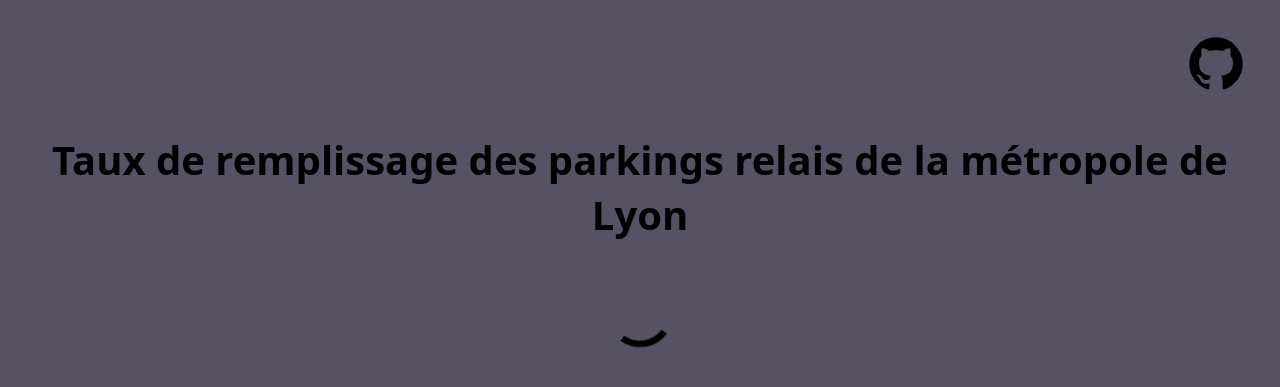
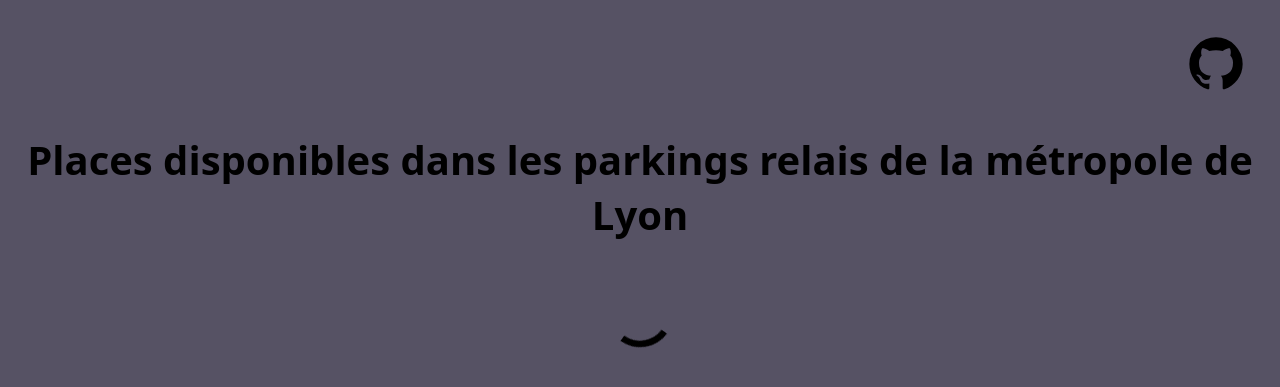
Before and after one commit to vqlion/litchi, a FastAPI app: page /park in a window 1280 px wide. Shown: the top 387 px of the page. Run offline with FastAPI, Linux system fonts and the light colour scheme; data that the repository does not hold is empty; some libraries are stand-ins or nearby versions.

Commit message:
Fix header text in parking html

```diff
--- a/src/templates/park_index.html
+++ b/src/templates/park_index.html
@@ -106,7 +106,7 @@
         <div class="gith-icon">
             <a href="https://github.com/vqlion/litchi" target="_blank"><img src="static/styles/github.svg" alt="github icon"></a>
         </div>
-        <h1>Taux de remplissage des parkings relais de la métropole de Lyon</h1>
+        <h1>Places disponibles dans les parkings relais de la métropole de Lyon</h1>
         <div id="res">
             <img src="static/styles/loading.svg" class="load-icon" alt="">
         </div>
```
